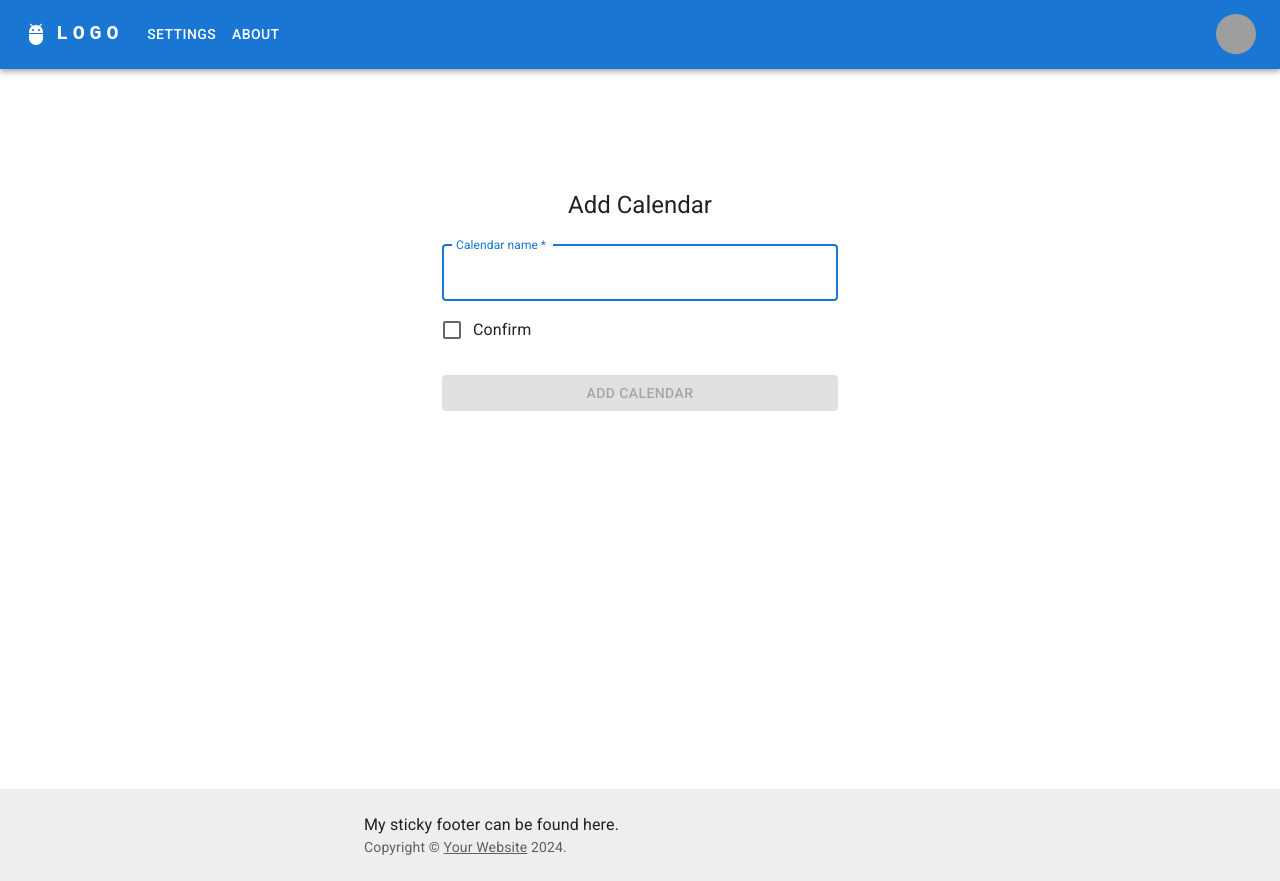
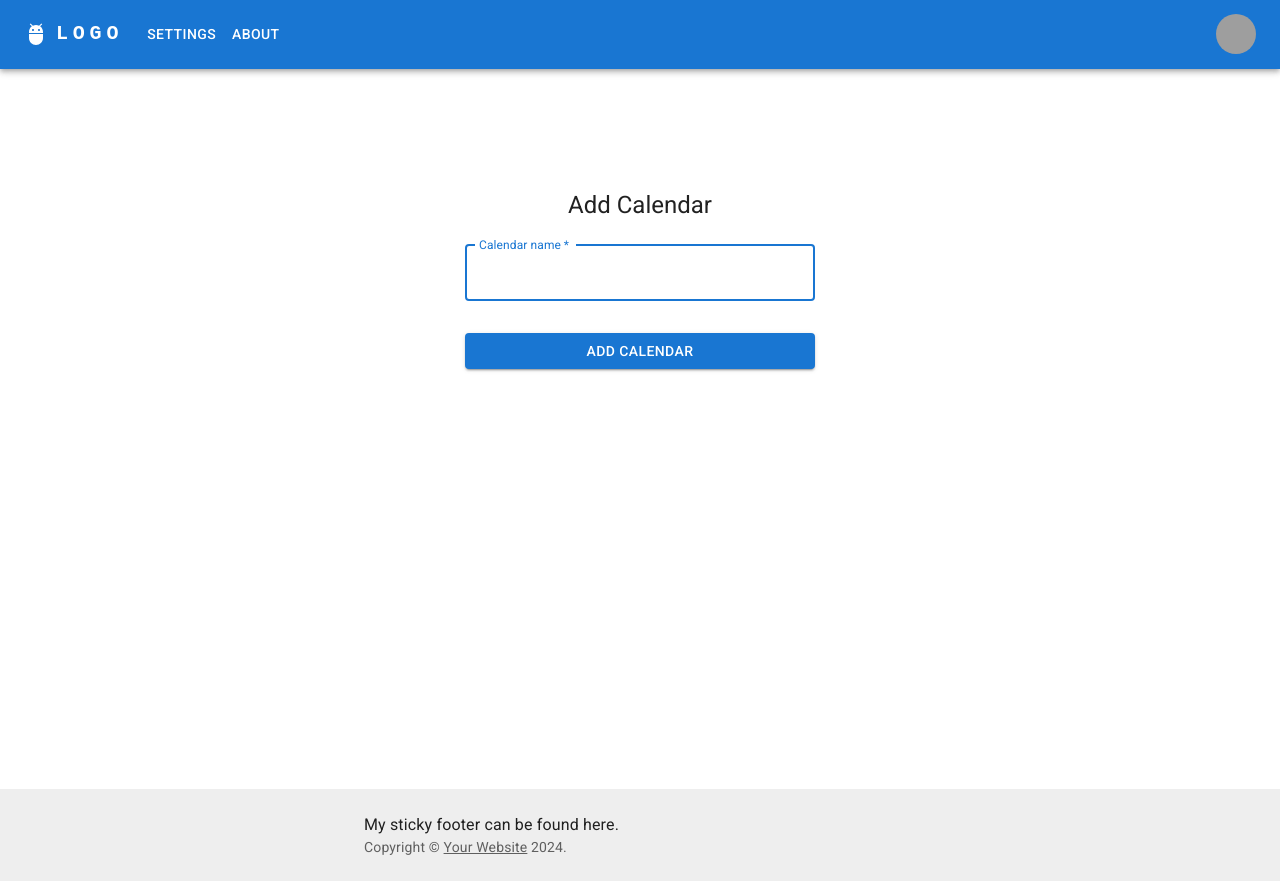
Before and after one commit to AndriiSkosyr/PetProjectFrontEndMUI, a React (Create React App) app in the folder summarizer-app/: page /AddCalendar in a window 1280 px wide. Built offline with nearby package versions, Linux system fonts and the light colour scheme; grey boxes are pictures that could not be loaded.

Commit message:
MainPage v.0.10 Deleted checkbox in AddCalendar and UpdateCalendar components

```diff
--- a/summarizer-app/src/Components/Pages/AddCalendar.jsx
+++ b/summarizer-app/src/Components/Pages/AddCalendar.jsx
@@ -1,5 +1,4 @@
 import * as React from 'react';
-import { useState } from 'react';
 import Button from '@mui/material/Button';
 import CssBaseline from '@mui/material/CssBaseline';
 import TextField from '@mui/material/TextField';
@@ -16,14 +15,9 @@ const defaultTheme = createTheme();
 export default function AddCalendar() {
 
     const navigate = useNavigate();
-    const [isCheckboxChecked, setIsCheckboxChecked] = useState(false);
 
     const timeout = (delay) => {
         return new Promise(res => setTimeout(res, delay));
-    }
-
-    const handleCheckboxChange = (event) => {
-        setIsCheckboxChecked(event.target.checked);
     }
 
     const handleSubmit = async (event) => {
@@ -72,16 +66,11 @@ export default function AddCalendar() {
                             autoComplete="CalendarName"
                             autoFocus
                         />
-                        <FormControlLabel
-                            control={<Checkbox checked={isCheckboxChecked} onChange={handleCheckboxChange} value="remember" color="primary" />}
-                            label="Confirm"
-                        />
                         <Button
                             type="submit"
                             fullWidth
                             variant="contained"
                             sx={{ mt: 3, mb: 2 }}
-                            disabled={!isCheckboxChecked}
                         >
                             Add Calendar
                         </Button>
--- a/summarizer-app/src/Components/Pages/UpdateCalendar.jsx
+++ b/summarizer-app/src/Components/Pages/UpdateCalendar.jsx
@@ -1,10 +1,7 @@
 import * as React from 'react';
-import { useState } from 'react';
 import Button from '@mui/material/Button';
 import CssBaseline from '@mui/material/CssBaseline';
 import TextField from '@mui/material/TextField';
-import FormControlLabel from '@mui/material/FormControlLabel';
-import Checkbox from '@mui/material/Checkbox';
 import Box from '@mui/material/Box';
 import Typography from '@mui/material/Typography';
 import Container from '@mui/material/Container';
@@ -18,14 +15,9 @@ export default function UpdateCalendar() {
 
     const { id } = useParams();
     const navigate = useNavigate();
-    const [isCheckboxChecked, setIsCheckboxChecked] = useState(false);
 
     const timeout = (delay) => {
         return new Promise(res => setTimeout(res, delay));
-    }
-
-    const handleCheckboxChange = (event) => {
-        setIsCheckboxChecked(event.target.checked);
     }
 
     const handleSubmit = async (event) => {
@@ -82,16 +74,11 @@ export default function UpdateCalendar() {
                             name="clientEvent"
                             autoComplete="ClientEvent"
                         />
-                        <FormControlLabel
-                            control={<Checkbox checked={isCheckboxChecked} onChange={handleCheckboxChange} value="remember" color="primary" />}
-                            label="Confirm"
-                        />
                         <Button
                             type="submit"
                             fullWidth
                             variant="contained"
                             sx={{ mt: 3, mb: 2 }}
-                            disabled={!isCheckboxChecked}
                         >
                             Update Calendar
                         </Button>
```
